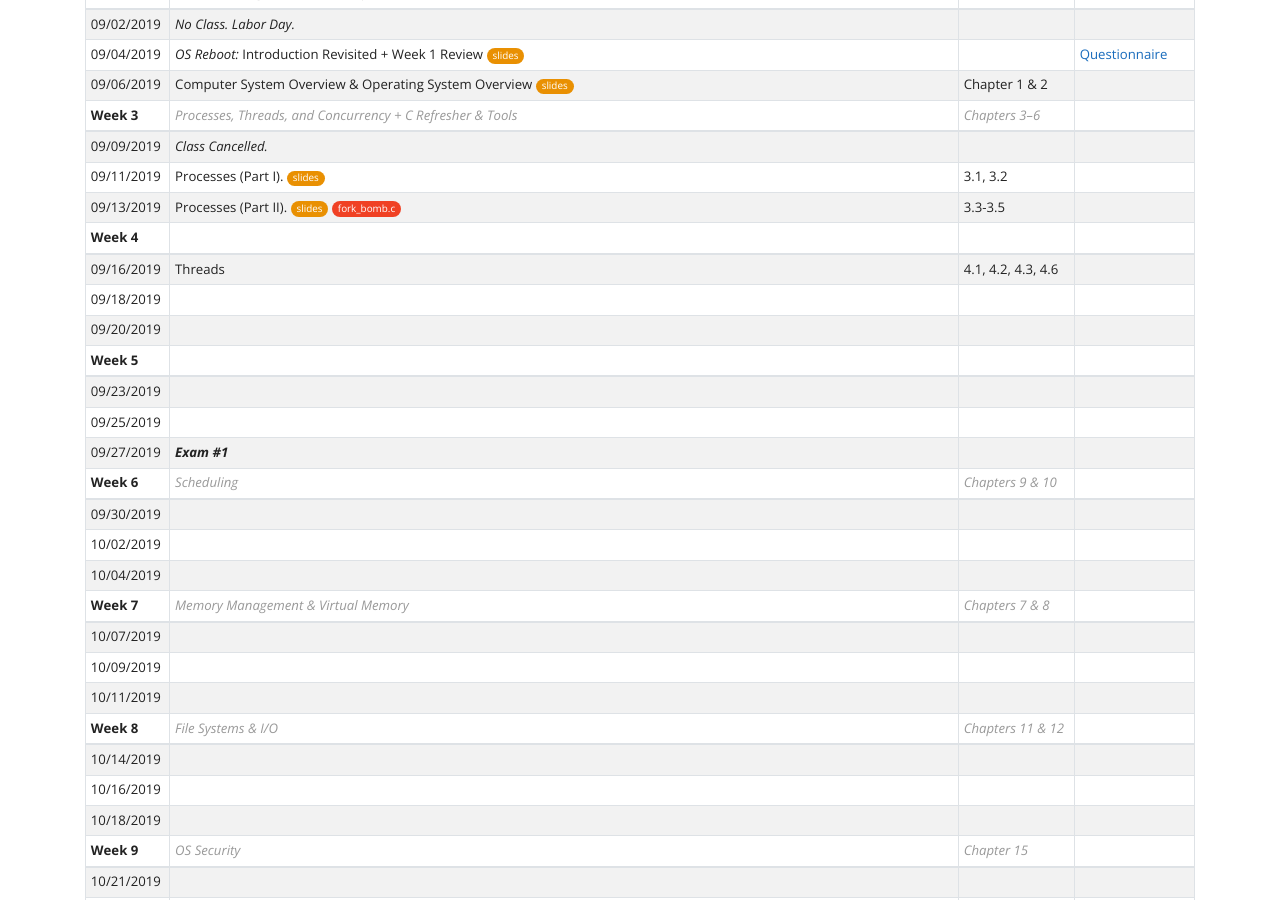
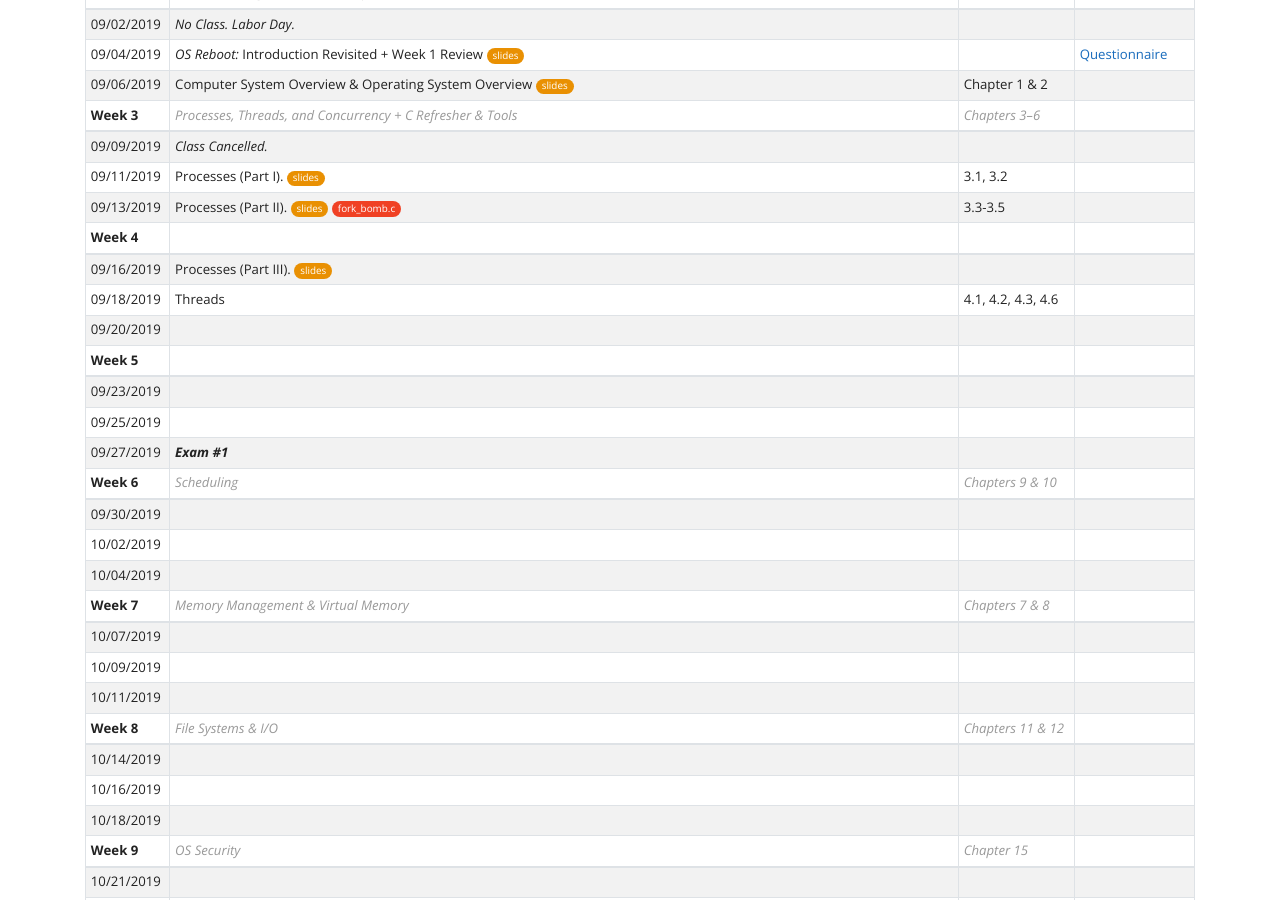
Before and after one commit to traviswpeters/cs460-2019-fall, a Jekyll site: the page built from index.md, in a window 1280 px wide and 900 px high, scrolled down 1663 px. Built offline with Jekyll 4.4.1, drawn with Linux system fonts in a browser that asks for light colours; nearby versions of some CDN libraries.

Commit message:
updating

```diff
--- a/index.md
+++ b/index.md
@@ -93,11 +93,11 @@ Feedback is always appreciated regarding typos, suggestions for more detailed ex
 | ------------- | -------------------------------------------------------------------------------------------------------------------------------------------------------------------------------------- | ------------------------------ |--------------------------------------------- |
 | 09/09/2019    | *Class Cancelled.*                                                                                                                                                                     |                                |
 | 09/11/2019    | Processes (Part I). [slides][slides03]{:.slides}                                                                                                                                       | 3.1, 3.2                       | {% comment %}[HW2] (Due 09/20){% endcomment %}
-| 09/13/2019    | Processes (Part II). [slides][slides04]{:.slides} [fork_bomb.c]{:.code}                                                                                                                                      | 3.3-3.5                        | {% comment %}[PT1]{% endcomment %}
+| 09/13/2019    | Processes (Part II). [slides][slides04]{:.slides} [fork_bomb.c]{:.code}                                                                                                                | 3.3-3.5                        | {% comment %}[PT1]{% endcomment %}
 | **Week 4**    | <span class="smallnote"></span>                                                                                                                                                        | <span class="smallnote"></span>
 | ------------- | -------------------------------------------------------------------------------------------------------------------------------------------------------------------------------------- | ------------------------------ |--------------------------------------------- |
-| 09/16/2019    | Threads                                                                                                                                                                                | 4.1, 4.2, 4.3, 4.6             | {% comment %}[PA1] (Due 09/27){% endcomment %}
-| 09/18/2019    |                                                                                                                                                                                        |                                |
+| 09/16/2019    | Processes (Part III). [slides][slides05]{:.slides}                                                                                                                                     |                                | {% comment %}[PA1] (Due 09/27){% endcomment %}
+| 09/18/2019    | Threads                                                                                                                                                                                | 4.1, 4.2, 4.3, 4.6             |
 | 09/20/2019    |                                                                                                                                                                                        |                                | {% comment %}[PT2]{% endcomment %}
 | **Week 5**    | <span class="smallnote"></span>
 | ------------- | -------------------------------------------------------------------------------------------------------------------------------------------------------------------------------------- | ------------------------------ |--------------------------------------------- |
```
Also changed, not shown: other parts of index.md (+1 -0 lines).
